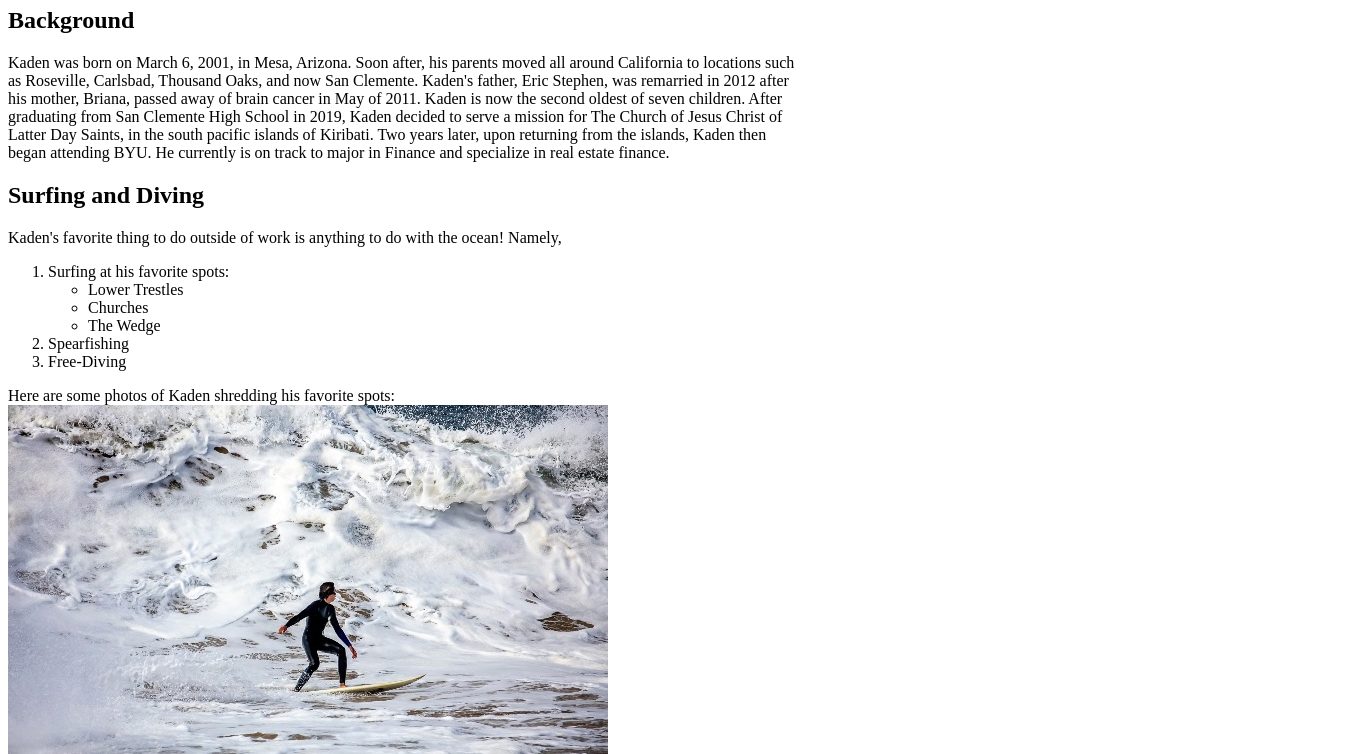
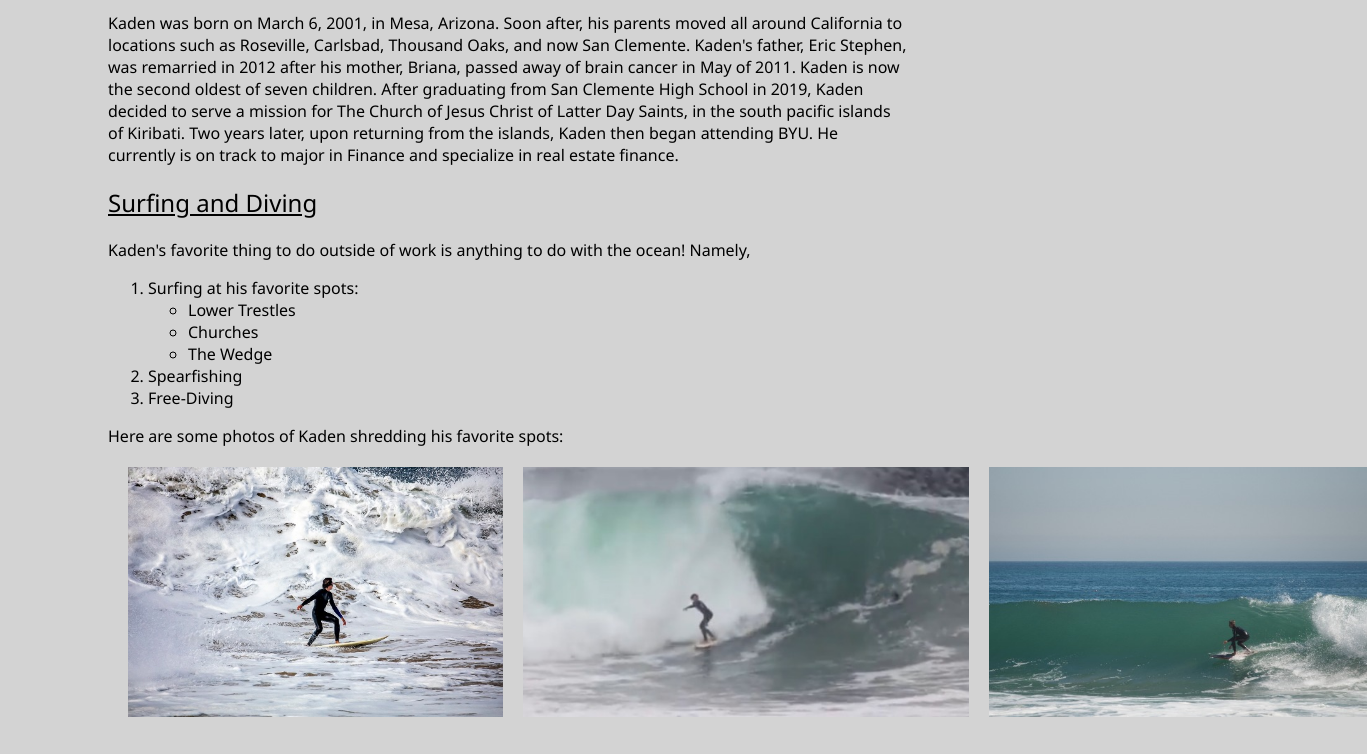
Before and after one commit to kadenstephen/IS201, a plain HTML site: page fun.html in a window 1280 px wide. Shown: the part 205-959 px from the top of the page, 1367 px wide, since content can reach past the window. Drawn offline with Linux system fonts and the light colour scheme; the site is published under a folder, as on GitHub Pages, so addresses that start at the root find nothing; a script that the page names is missing.

Commit message:
Add files via upload

```diff
--- a/fun.html
+++ b/fun.html
@@ -4,11 +4,11 @@
     <meta charset="UTF-8">
     <meta name="viewport" content="width=device-width, initial-scale=1.0">
     <title>Kaden Stephen - Hobbies</title>
-    <link rel="stylesheet" href="/css/resume.css">
+    <link rel="stylesheet" href="./css/resume.css">
 
 </head>
 
-<body class="funbody" style="width: 800px;">
+<body class="funbody">
 
     <div class="funnav">
             <li>
```
